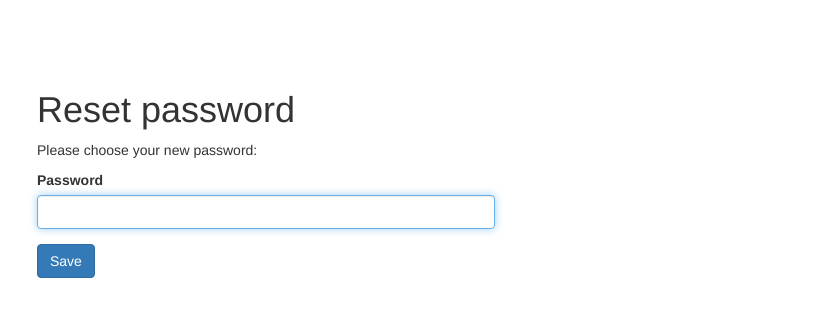
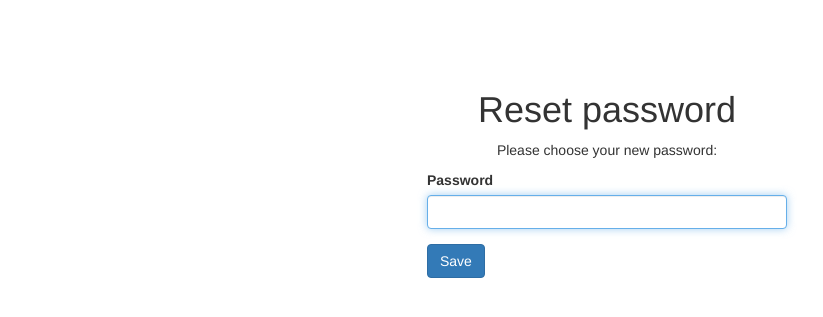
Before and after one commit to Sywooch/jobs, a Yii app: template views/site/resetPassword.php in a window 1280 px wide. Shown: the top 317 px of the page, without its empty margins (33-856 px from the left). Run offline with PHP 8.4 and a stand-in for Yii, Linux system fonts and the light colour scheme; the template is opened without the code that fills it, so the values that code supplies are empty; form fields are guessed from the names that the template uses; some libraries are stand-ins or nearby versions.

Commit message:
Form designed

```diff
--- a/config/db.php
+++ b/config/db.php
@@ -2,7 +2,7 @@
 
 return [
     'class' => 'yii\db\Connection',
-    'dsn' => 'mysql:host=localhost::3307;dbname=rest',
+    'dsn' => 'mysql:host=localhost;dbname=rest',
     'username' => 'root',
     'password' => '',
     'charset' => 'utf8',
--- a/controllers/SiteController.php
+++ b/controllers/SiteController.php
@@ -24,10 +24,10 @@ class SiteController extends Controller
 //	    ];
 //	}
 
-	public function actionIndex()
+	public function actionComplete()
 	{
 		\Yii::$app->response->format = \yii\web\Response::FORMAT_HTML;
-		return $this->render('index');
+		return $this->render('complete');
 	}
 
 	public function actionResetPassword($token)
@@ -42,7 +42,7 @@ class SiteController extends Controller
 
 		if ($model->load(Yii::$app->request->post()) && $model->validate() && $model->resetPassword()) {
 			Yii::$app->session->setFlash('success', 'New password was saved.');
-			return $this->goHome();
+			return $this->redirect('complete');
 		}
 
 		return $this->render('resetPassword', [
--- a/views/layouts/main.php
+++ b/views/layouts/main.php
@@ -11,6 +11,7 @@ AppAsset::register($this);
         <meta charset="<?= Yii::$app->charset ?>">
         <meta name="viewport" content="width=device-width, initial-scale=1">
         <?= Html::csrfMetaTags() ?>
+        <link rel="stylesheet" href="https://cdnjs.cloudflare.com/ajax/libs/twitter-bootstrap/4.0.0-alpha.6/css/bootstrap.min.css">
         <title><?= Html::encode($this->title) ?></title>
         <?php $this->head() ?>
     </head>
--- a/views/site/index.php
+++ /dev/null
@@ -1 +0,0 @@
-<h2>New password successfully saved!</h2>
--- a/views/site/resetPassword.php
+++ b/views/site/resetPassword.php
@@ -8,11 +8,11 @@ $this->params['breadcrumbs'][] = $this->title;
 ?>
 
 <div class="site-reset-password">
-    <h1><?= Html::encode($this->title) ?></h1>
-    <p>Please choose your new password:</p>
+    <h1 style="text-align: center"><?= Html::encode($this->title) ?></h1>
+    <p style="text-align: center">Please choose your new password:</p>
     <div class="row">
-        <div class="col-lg-5">
-
+        <div class="col-lg-4"></div>
+        <div class="col-lg-4 ">
             <?php $form = ActiveForm::begin([
                 'action' => '/site/reset-password?token='.Yii::$app->request->get('token'),
                 'id' => 'reset-password-form'
@@ -22,7 +22,7 @@ $this->params['breadcrumbs'][] = $this->title;
                 <?= Html::submitButton('Save', ['class' => 'btn btn-primary']) ?>
             </div>
             <?php ActiveForm::end(); ?>
-
         </div>
+        <div class="col-lg-4"></div>
     </div>
 </div>
```
Also changed, not shown: views/site/complete.php (added, +8 -0 lines).
